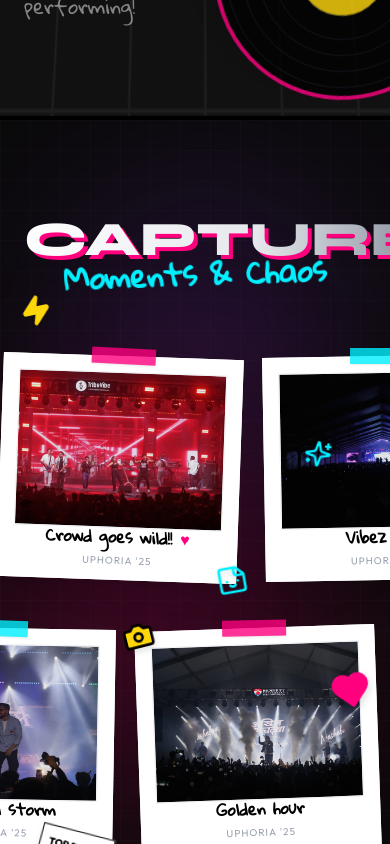
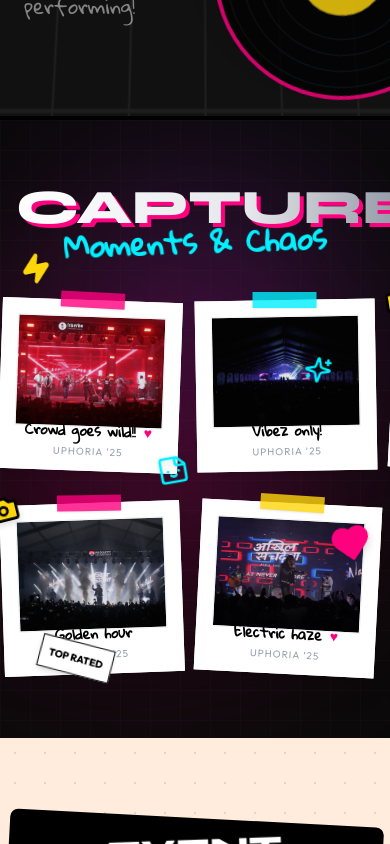
Before and after one commit to baluniprajwal/UphoriaNew, a React (Vite) app: page / in a window 390 px wide. Shown: the part 4780-5624 px from the top of the page. Built offline with nearby package versions, Linux system fonts and the light colour scheme.

Commit message:
updated gallery

```diff
--- a/components/Gallery.tsx
+++ b/components/Gallery.tsx
@@ -93,7 +93,7 @@
     <section
       id="gallery"
       ref={containerRef}
-      className="py-24 md:py-32 relative overflow-hidden bg-[#0a0a0a] text-white perspective-[1000px]"
+      className="py-16 md:py-32 relative overflow-hidden bg-[#0a0a0a] text-white perspective-[1000px]"
     >
       {/* Background Texture */}
       <div className="absolute inset-0 opacity-10 pointer-events-none"
@@ -109,7 +109,7 @@
           <div className="absolute bottom-[20%] right-[20%] w-80 h-80 bg-uphoria-pink rounded-full blur-[120px] opacity-30"></div>
       </div>
 
-      <div className="container mx-auto px-6 mb-16 relative z-10 text-center">
+      <div className="container mx-auto px-4 md:px-6 mb-10 md:mb-16 relative z-10 text-center">
         <div className="inline-block relative">
             <h2 className="font-display text-5xl md:text-7xl lg:text-9xl font-black text-transparent bg-clip-text bg-gradient-to-r from-white via-gray-200 to-gray-500 drop-shadow-[4px_4px_0px_#FF007F]">
               CAPTURED
@@ -124,17 +124,17 @@
       </div>
 
       {/* Gallery Container */}
-      <div className="flex flex-col gap-12 md:gap-16 relative z-10">
+      <div className="flex flex-col gap-8 md:gap-16 relative z-10">
 
         {/* Row 1 */}
-        <div className="flex w-[200%] gap-6 md:gap-12 will-change-transform" ref={row1Ref}>
+        <div className="flex w-[200%] gap-4 sm:gap-6 md:gap-12 will-change-transform" ref={row1Ref}>
           {[...galleryItems, ...galleryItems].map((item, i) => (
             <GalleryItem key={`r1-${i}`} item={item} index={i} />
           ))}
         </div>
 
         {/* Row 2 */}
-        <div className="flex w-[200%] gap-6 md:gap-12 -ml-[100%] will-change-transform" ref={row2Ref}>
+        <div className="flex w-[200%] gap-4 sm:gap-6 md:gap-12 -ml-[100%] will-change-transform" ref={row2Ref}>
           {[...galleryItems, ...galleryItems].reverse().map((item, i) => (
             <GalleryItem key={`r2-${i}`} item={item} index={i} />
           ))}
@@ -167,7 +167,7 @@
 const GalleryItem: React.FC<{ item: any, index: number }> = ({ item, index }) => {
     return (
         <div className={`
-            relative w-[240px] md:w-[350px] shrink-0 bg-white p-3 pb-12
+            relative w-[180px] sm:w-[220px] md:w-[350px] shrink-0 bg-white p-3 pb-10 sm:pb-12
             border-4 border-white shadow-xl
             transform ${item.rotate} hover:rotate-0 hover:scale-105 hover:z-50
             transition-transform duration-300 group cursor-none
@@ -190,7 +190,7 @@
 
             {/* Caption */}
             <div className="absolute bottom-2 left-0 w-full text-center">
-                <p className="font-hand text-black text-base md:text-xl font-bold flex items-center justify-center gap-2">
+                <p className="font-hand text-black text-sm sm:text-base md:text-xl font-bold flex items-center justify-center gap-2">
                     {item.caption}
                     {index % 3 === 0 && <span className="text-uphoria-pink">♥</span>}
                 </p>
```
